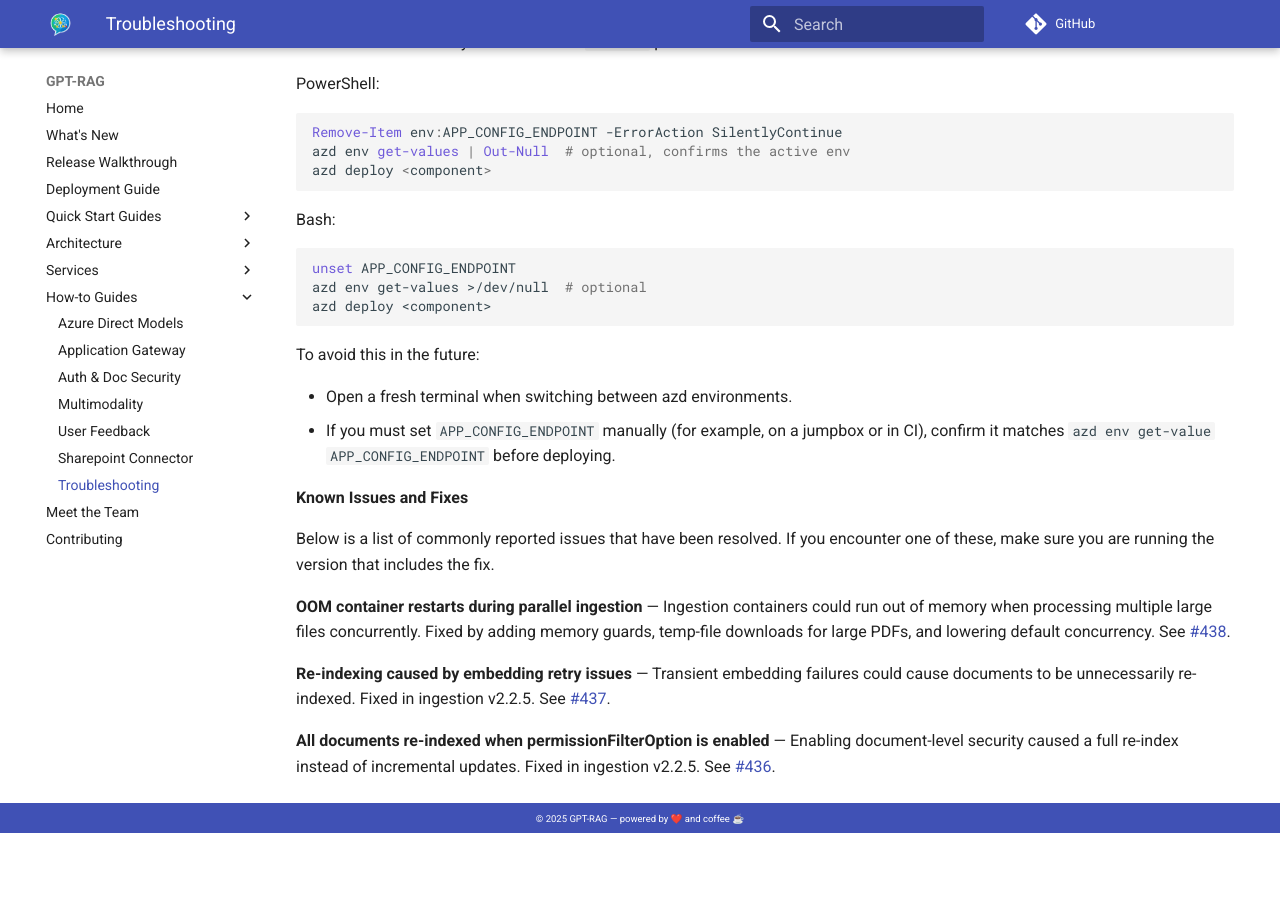
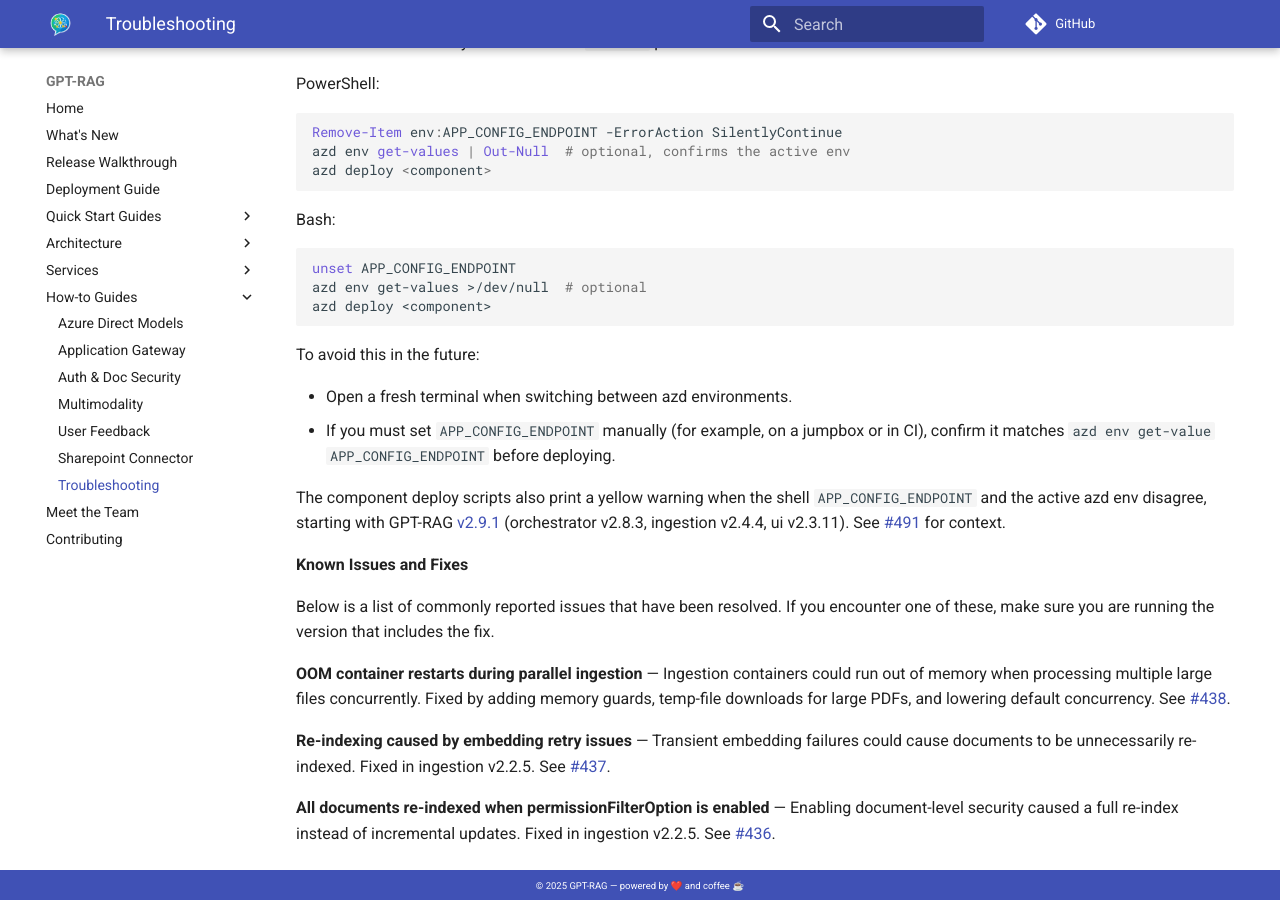
Before and after one commit to Azure/GPT-RAG, an MkDocs documentation site: the page built from docs/troubleshooting.md, in a window 1280 px wide and 900 px high, scrolled down 1780 px. Built offline with MkDocs 1.6.1 and Material for MkDocs 9.7.7, drawn with Linux system fonts in a browser that asks for light colours; comment, search, counter and statistics services are not loaded; before the commit the page ends 2613 px from its top, so only the background shows below that.

Commit message:
docs(troubleshooting): link APP_CONFIG_ENDPOINT note to #491 and v2.9.1
Co-authored-by: Copilot <223556219+Copilot@users.noreply.github.com>

```diff
--- a/docs/troubleshooting.md
+++ b/docs/troubleshooting.md
@@ -97,6 +97,8 @@ To avoid this in the future:
 - Open a fresh terminal when switching between azd environments.
 - If you must set `APP_CONFIG_ENDPOINT` manually (for example, on a jumpbox or in CI), confirm it matches `azd env get-value APP_CONFIG_ENDPOINT` before deploying.
 
+The component deploy scripts also print a yellow warning when the shell `APP_CONFIG_ENDPOINT` and the active azd env disagree, starting with GPT-RAG [v2.9.1](https://github.com/Azure/GPT-RAG/releases/tag/v2.9.1) (orchestrator v2.8.3, ingestion v2.4.4, ui v2.3.11). See [#491](https://github.com/Azure/GPT-RAG/issues/491) for context.
+
 
 **Known Issues and Fixes**
 
```
